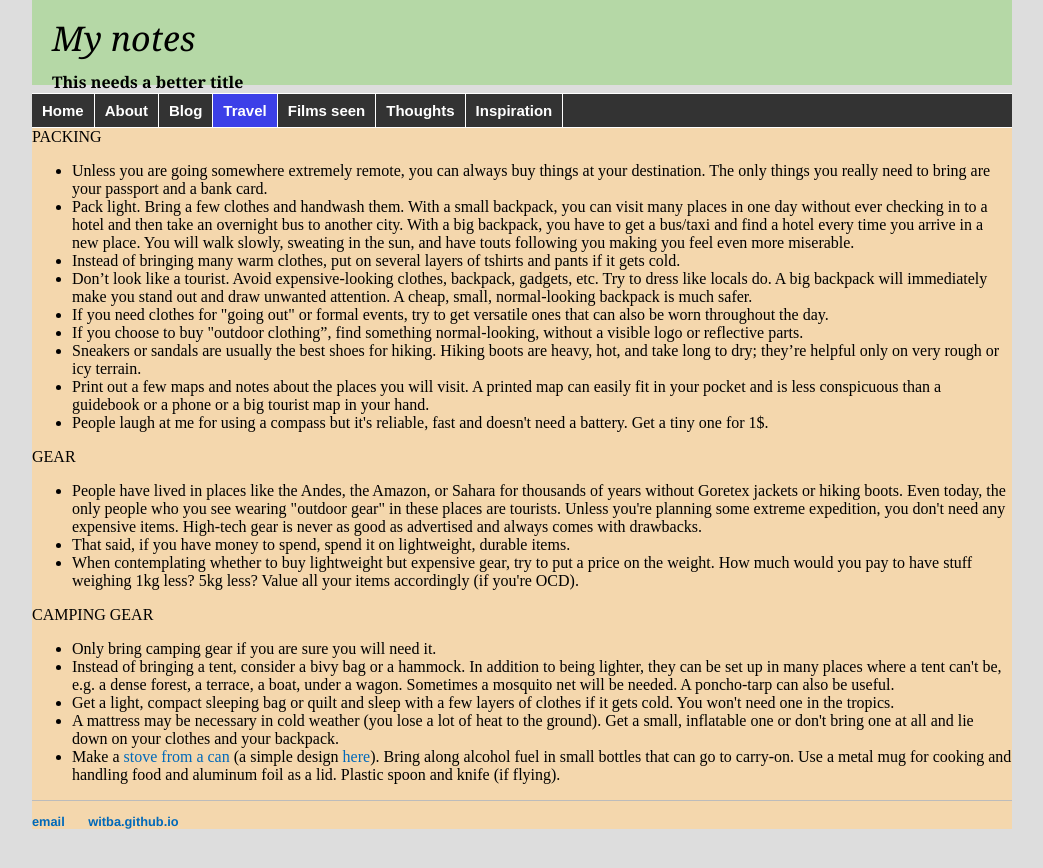
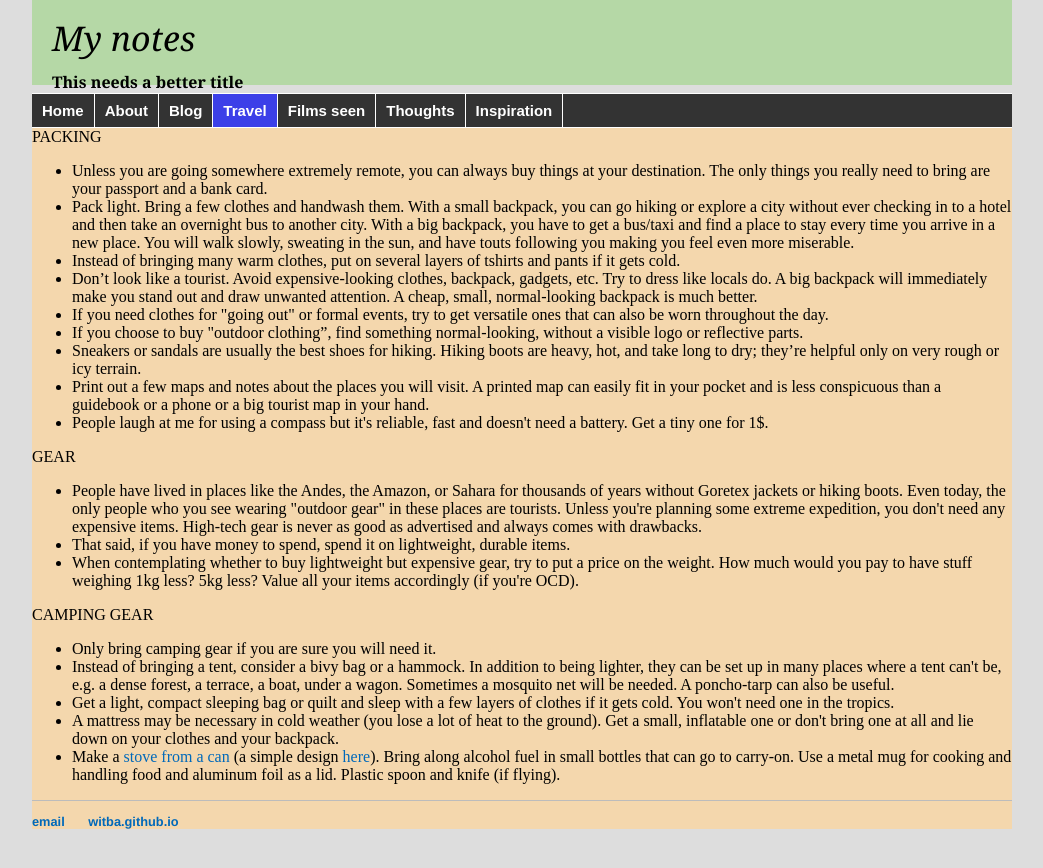
Before and after one commit to witba/witba.github.io, a Jekyll site: the page built from travel/packing.html, in a window 1280 px wide. Shown: the top 868 px of the page, without its empty margins (118-1161 px from the left). Built offline with Jekyll 4.4.1, drawn with Linux system fonts in a browser that asks for light colours.

Commit message:
Update packing.html

```diff
--- a/travel/packing.html
+++ b/travel/packing.html
@@ -8,9 +8,9 @@ title: Travel resources
 PACKING<br>
 <ul>
 <li>Unless you are going somewhere extremely remote, you can always buy things at your destination. The only things you really need to bring are your passport and a bank card.
-<li>Pack light. Bring a few clothes and handwash them. With a small backpack, you can visit many places in one day without ever checking in to a hotel and then take an overnight bus to another city. With a big backpack, you have to get a bus/taxi and find a hotel every time you arrive in a new place. You will walk slowly, sweating in the sun, and have touts following you making you feel even more miserable.
+<li>Pack light. Bring a few clothes and handwash them. With a small backpack, you can go hiking or explore a city without ever checking in to a hotel and then take an overnight bus to another city. With a big backpack, you have to get a bus/taxi and find a place to stay every time you arrive in a new place. You will walk slowly, sweating in the sun, and have touts following you making you feel even more miserable.
 <li>Instead of bringing many warm clothes, put on several layers of tshirts and pants if it gets cold.
-<li>Don’t look like a tourist. Avoid expensive-looking clothes, backpack, gadgets, etc. Try to dress like locals do. A big backpack will immediately make you stand out and draw unwanted attention. A cheap, small, normal-looking backpack is much safer.
+<li>Don’t look like a tourist. Avoid expensive-looking clothes, backpack, gadgets, etc. Try to dress like locals do. A big backpack will immediately make you stand out and draw unwanted attention. A cheap, small, normal-looking backpack is much better.
 <li>If you need clothes for "going out" or formal events, try to get versatile ones that can also be worn throughout the day.
 <li>If you choose to buy "outdoor clothing”, find something normal-looking, without a visible logo or reflective parts.
 <li>Sneakers or sandals are usually the best shoes for hiking. Hiking boots are heavy, hot, and take long to dry; they’re helpful only on very rough or icy terrain.
```
